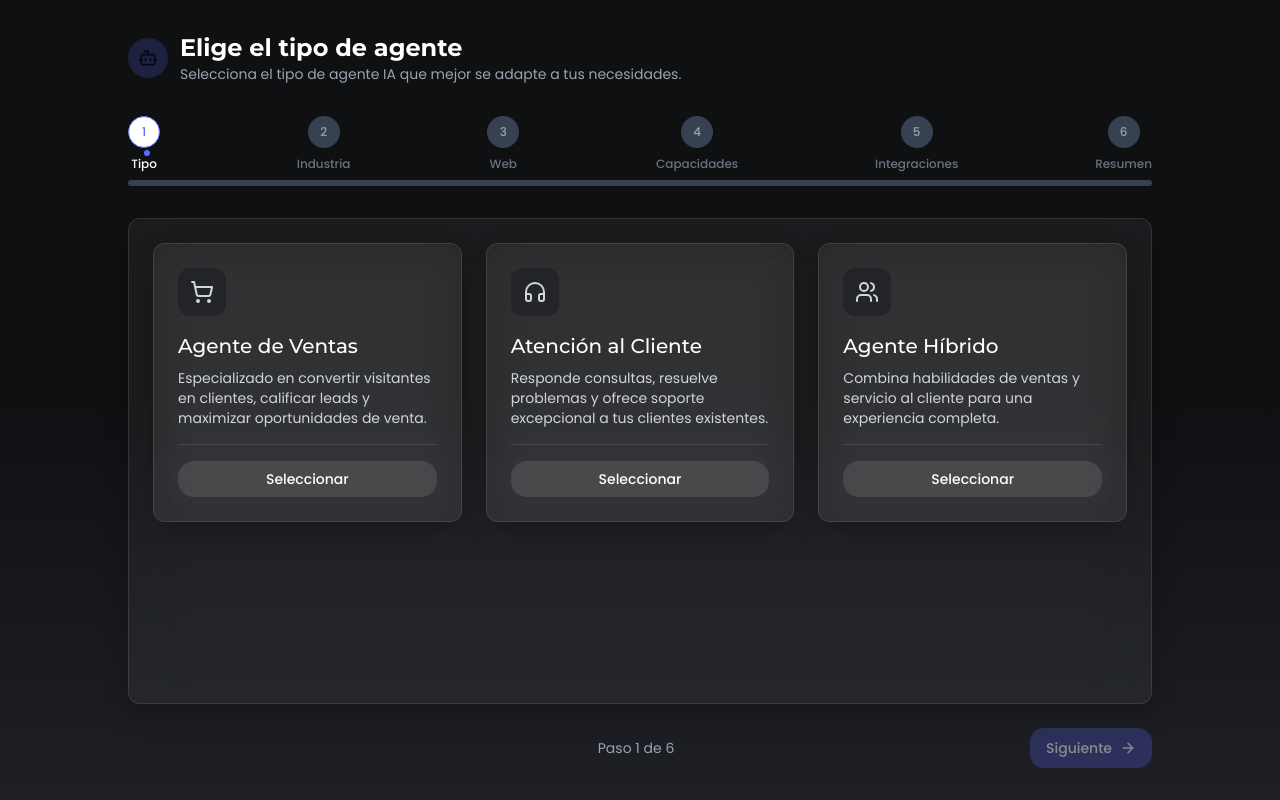
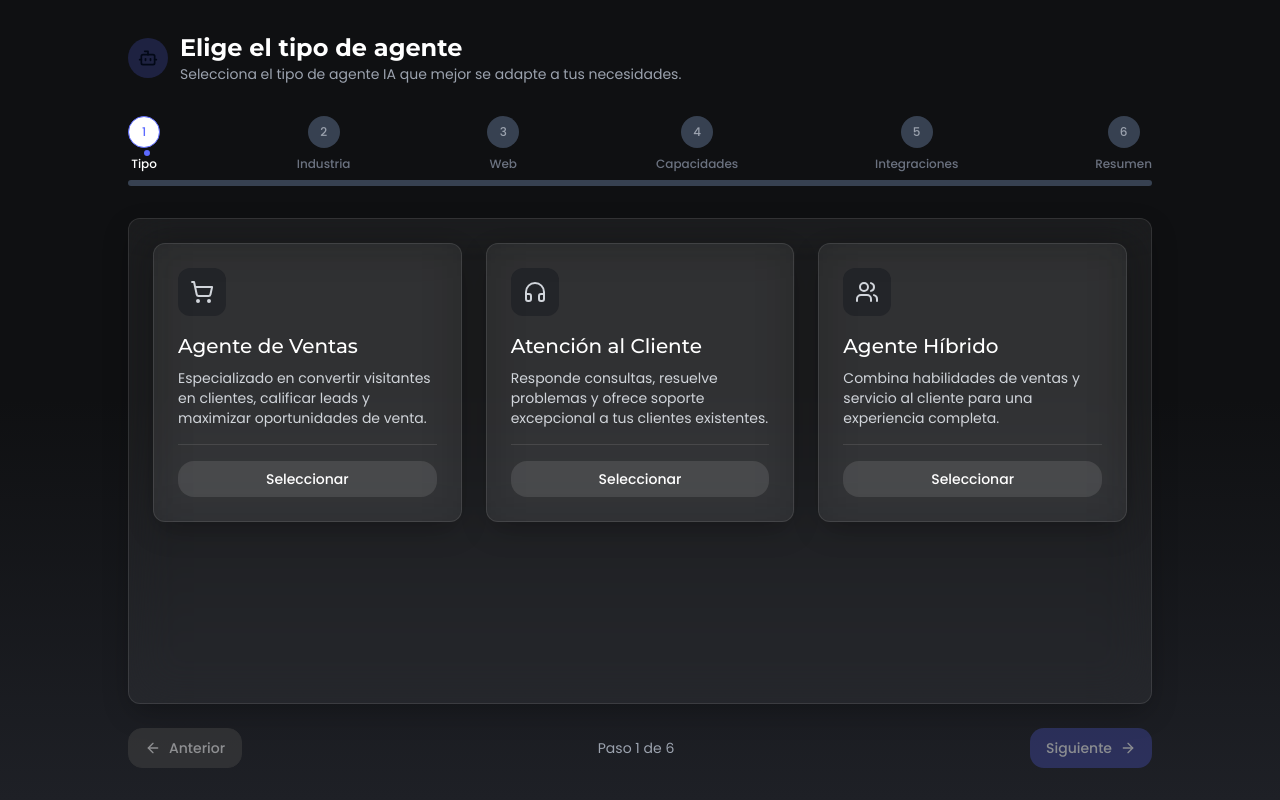
Before and after one commit to xelia-ai/xelia-welcome-circle, a React (Vite) app: page /configure in a window 1280 px wide. Built offline with nearby package versions, Linux system fonts and the light colour scheme.

Commit message:
Fix: Configuration navigation
- Make the "Previous" button always visible.
- Change the button's color and add a left arrow icon.
- Position the button in the bottom-left corner.

```diff
--- a/src/components/configuration/ConfigurationNavigation.tsx
+++ b/src/components/configuration/ConfigurationNavigation.tsx
@@ -28,21 +28,15 @@ const ConfigurationNavigation: React.FC<ConfigurationNavigationProps> = ({
 
   return (
     <div className="flex justify-between items-center">
-      <motion.div
-        initial={{ opacity: 0, x: -10 }}
-        animate={{ opacity: currentStep === 'agent-type' ? 0 : 1, x: currentStep === 'agent-type' ? -10 : 0 }}
-        transition={{ duration: 0.2 }}
-      >
       <Button
         variant="outline"
         onClick={onPrevious}
         disabled={currentStep === 'agent-type'}
-          className="flex items-center gap-2 border-white/20 text-white hover:bg-white/10 hover:text-white transition-all duration-200"
+        className="flex items-center gap-2 bg-[#444] border-[#444] text-white hover:bg-[#555] hover:text-white transition-all duration-200"
       >
         <ArrowLeft size={16} />
         Anterior
       </Button>
-      </motion.div>
 
       <div className="text-center text-sm text-gray-400">
         Paso {getStepNumber()} de {totalSteps}
```
Lines whose indentation alone changed are shown as unchanged.
